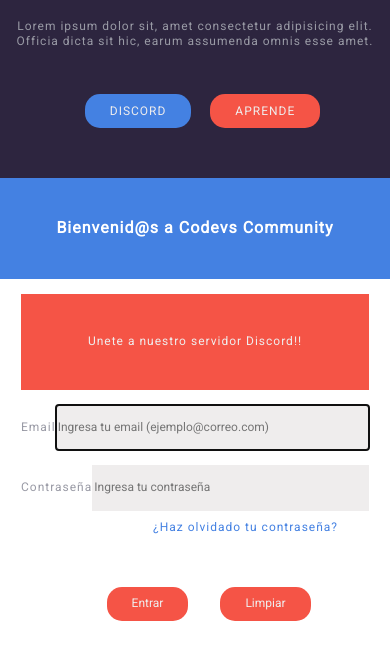
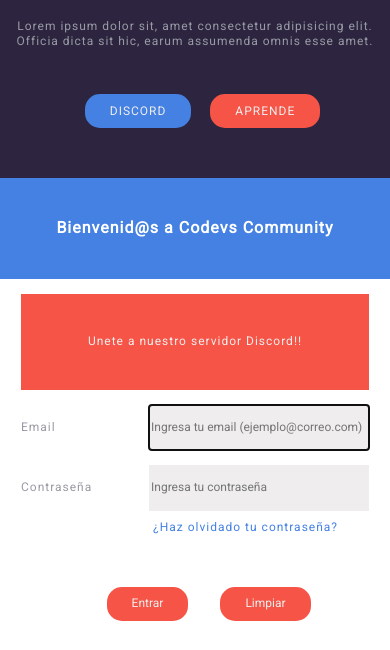
Before and after one commit to CoDevsCommunity/codevs-web-frontend, a plain HTML site: page ingreso-usuario.html in a window 390 px wide. Shown: the part 194-844 px from the top of the page. Drawn offline with Linux system fonts and the light colour scheme.

Commit message:
fix: responsive input fields

```diff
--- a/assets/css/ingreso-usuario.css
+++ b/assets/css/ingreso-usuario.css
@@ -82,13 +82,13 @@ div.Buttons {
     border:none;
 }
 /* MediaScreens */
-@media screen and (max-width: 500px) {
+@media screen and (max-width: 600px) {
     .LoginUser {
         width: 29em;
     }
 
-    div.LoginUser input {
-        width: 18em;
+    div.LoginUser input.LoginFields {
+        width: 18em !important;
     }
 
     .ContentPass {
```
